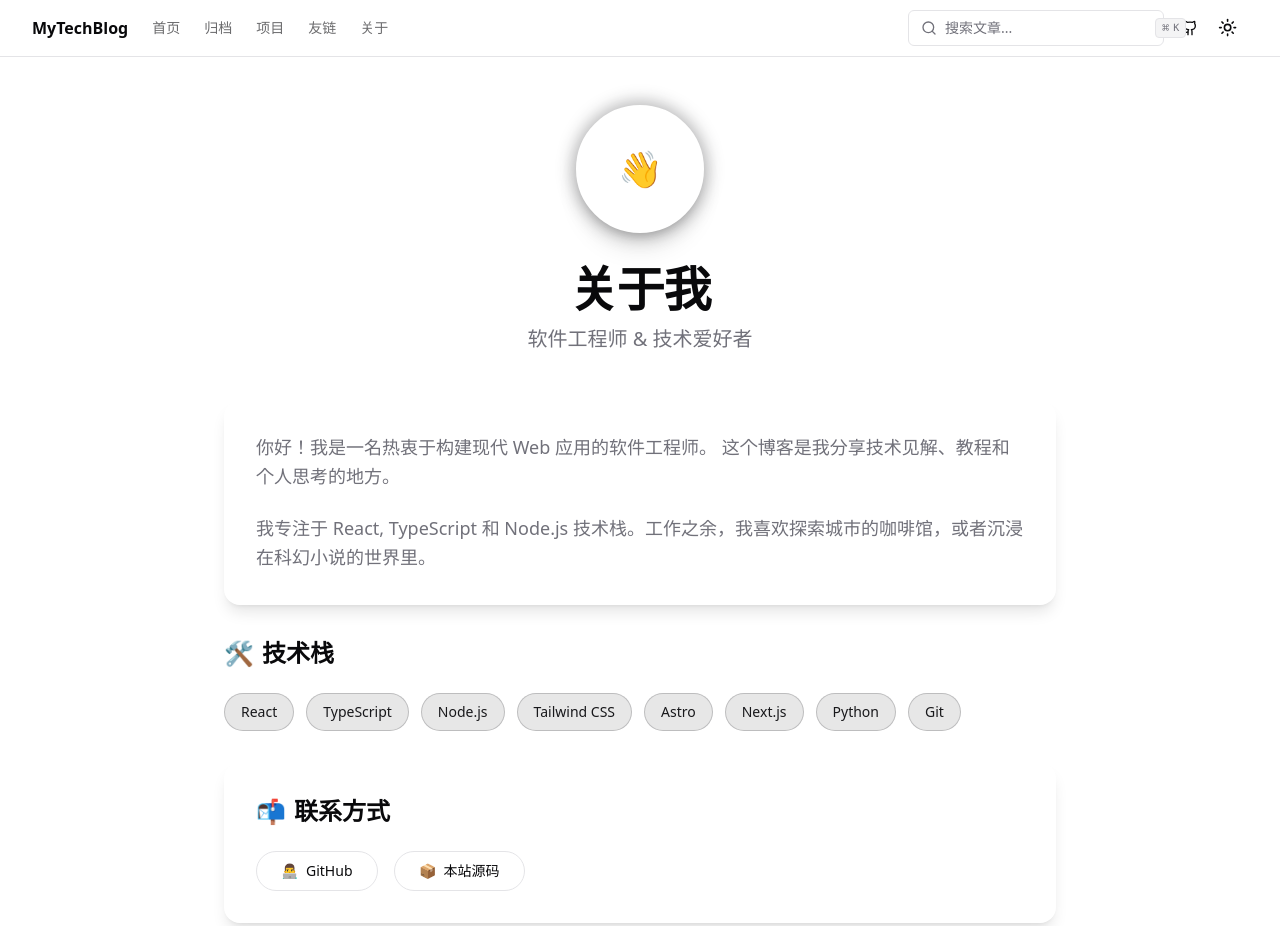
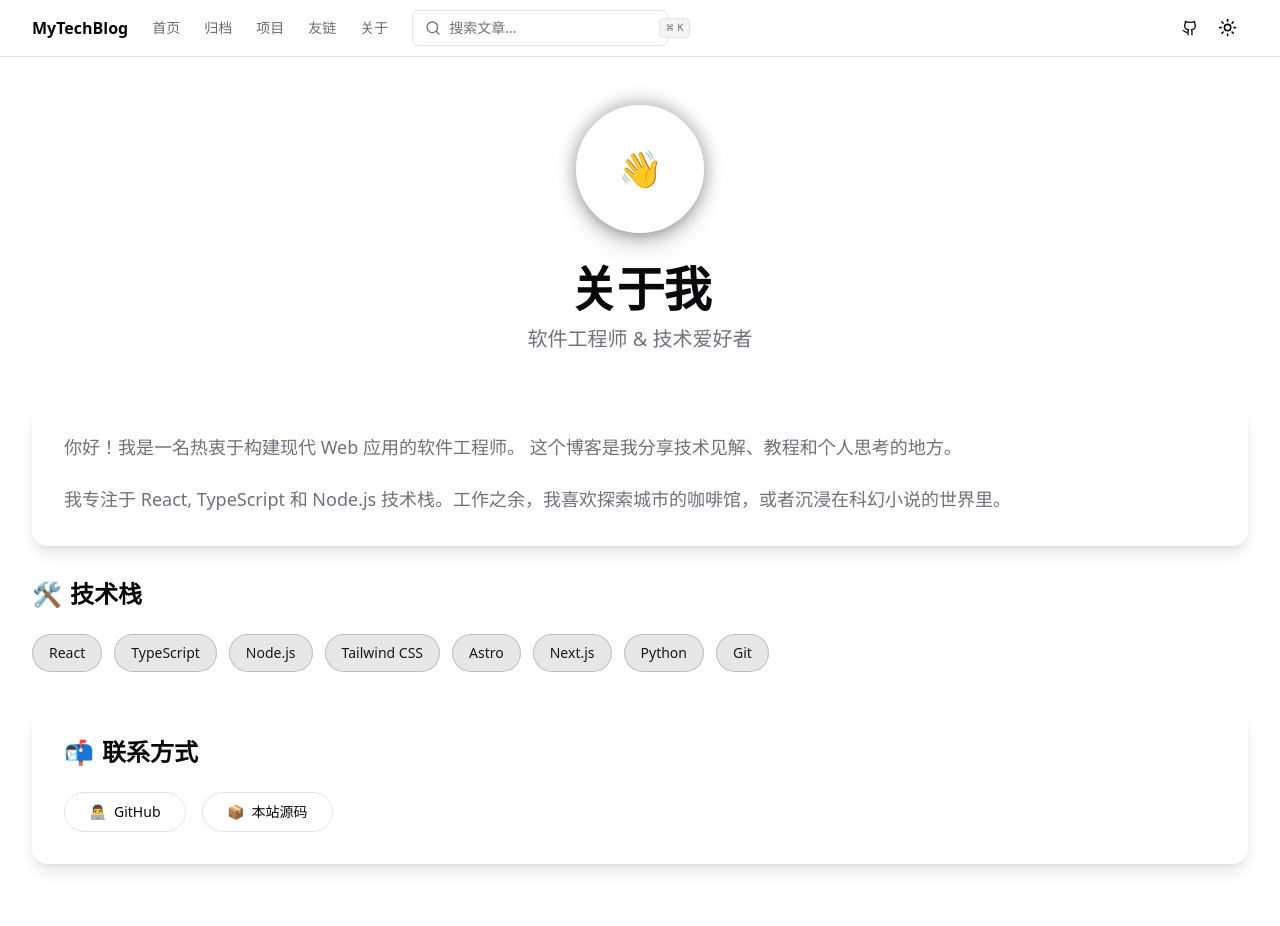
Before and after one commit to CodeWolffy/codewolffy.github.io, an Astro site: page /about in a window 1280 px wide. Shown: the top 926 px of the page. Built offline with nearby package versions, Linux system fonts and the light colour scheme; Astro itself is replaced by a stand-in of ours.

Commit message:
还是无用功！

```diff
--- a/src/components/layout/Header.tsx
+++ b/src/components/layout/Header.tsx
@@ -44,9 +44,9 @@ export function Header() {
 
     return (
         <header className="sticky top-0 z-50 w-full border-b bg-background/95 backdrop-blur supports-[backdrop-filter]:bg-background/60">
-            <div className="container mx-auto flex h-14 items-center justify-between">
+            <div className="container mx-auto flex h-14 items-center gap-2">
                 {/* Desktop: Logo + Nav */}
-                <div className="mr-4 hidden md:flex">
+                <div className="mr-4 hidden md:flex shrink-0">
                     <a className="mr-6 flex items-center space-x-2 font-bold" href="/">
                         <span className="hidden font-bold sm:inline-block">MyTechBlog</span>
                     </a>
@@ -59,26 +59,26 @@ export function Header() {
                     </nav>
                 </div>
 
-                {/* Mobile: Left - Menu Button */}
-                <div className="flex md:hidden w-10">
+                {/* Mobile: Menu Button */}
+                <div className="md:hidden shrink-0">
                     <Button variant="ghost" size="icon" onClick={() => setIsMenuOpen(!isMenuOpen)}>
                         {isMenuOpen ? <X className="h-5 w-5" /> : <Menu className="h-5 w-5" />}
                     </Button>
                 </div>
 
-                {/* Mobile: Center - Logo */}
-                <div className="flex md:hidden font-bold flex-1 justify-center">
+                {/* Mobile: Logo */}
+                <div className="md:hidden font-bold shrink-0">
                     <a href="/">MyTechBlog</a>
                 </div>
 
-                {/* Mobile: Search (part of right section) */}
-                <div className="flex md:hidden flex-1">
+                {/* Search - 占据剩余空间 */}
+                <div className="flex-1 min-w-0">
                     <Search />
                 </div>
 
-                {/* Mobile: Right - Actions */}
-                <div className="flex md:hidden items-center">
-                    <a href="https://github.com/CodeWolffy" target="_blank" rel="noreferrer">
+                {/* Right Actions - 固定宽度 */}
+                <div className="flex items-center shrink-0">
+                    <a href="https://github.com/CodeWolffy" target="_blank" rel="noreferrer" className="hidden md:inline-flex">
                         <div className="inline-flex items-center justify-center whitespace-nowrap rounded-md text-sm font-medium ring-offset-background transition-colors focus-visible:outline-none focus-visible:ring-2 focus-visible:ring-ring focus-visible:ring-offset-2 disabled:pointer-events-none disabled:opacity-50 hover:bg-accent hover:text-accent-foreground h-9 py-2 w-9 px-0">
                             <Github className="h-4 w-4" />
                             <span className="sr-only">GitHub</span>
@@ -89,26 +89,6 @@ export function Header() {
                         <Moon className="absolute h-[1.2rem] w-[1.2rem] rotate-90 scale-0 transition-all dark:rotate-0 dark:scale-100" />
                         <span className="sr-only">Toggle theme</span>
                     </Button>
-                </div>
-
-                {/* Desktop: Right Actions */}
-                <div className="hidden md:flex flex-1 items-center justify-end space-x-2">
-                    <div className="w-full flex-1 md:w-auto md:flex-none">
-                        <Search />
-                    </div>
-                    <nav className="flex items-center">
-                        <a href="https://github.com/CodeWolffy" target="_blank" rel="noreferrer">
-                            <div className="inline-flex items-center justify-center whitespace-nowrap rounded-md text-sm font-medium ring-offset-background transition-colors focus-visible:outline-none focus-visible:ring-2 focus-visible:ring-ring focus-visible:ring-offset-2 disabled:pointer-events-none disabled:opacity-50 hover:bg-accent hover:text-accent-foreground h-9 py-2 w-9 px-0">
-                                <Github className="h-4 w-4" />
-                                <span className="sr-only">GitHub</span>
-                            </div>
-                        </a>
-                        <Button variant="ghost" size="icon" onClick={toggleTheme}>
-                            <Sun className="h-[1.2rem] w-[1.2rem] rotate-0 scale-100 transition-all dark:-rotate-90 dark:scale-0" />
-                            <Moon className="absolute h-[1.2rem] w-[1.2rem] rotate-90 scale-0 transition-all dark:rotate-0 dark:scale-100" />
-                            <span className="sr-only">Toggle theme</span>
-                        </Button>
-                    </nav>
                 </div>
             </div>
             {/* Mobile Nav */}
--- a/src/styles/global.css
+++ b/src/styles/global.css
@@ -98,18 +98,27 @@
 @layer base {
     * {
         @apply border-border;
+        box-sizing: border-box;
     }
 
     /* Container 默认水平 padding - 确保移动端两侧边距一致 */
     .container {
-        padding-left: 1rem;
-        padding-right: 1rem;
+        padding-left: 1rem !important;
+        padding-right: 1rem !important;
+        max-width: 100% !important;
+        box-sizing: border-box;
     }
 
     @media (min-width: 640px) {
         .container {
-            padding-left: 2rem;
-            padding-right: 2rem;
+            padding-left: 2rem !important;
+            padding-right: 2rem !important;
+        }
+    }
+
+    @media (min-width: 1400px) {
+        .container {
+            max-width: 1400px !important;
         }
     }
 
```
